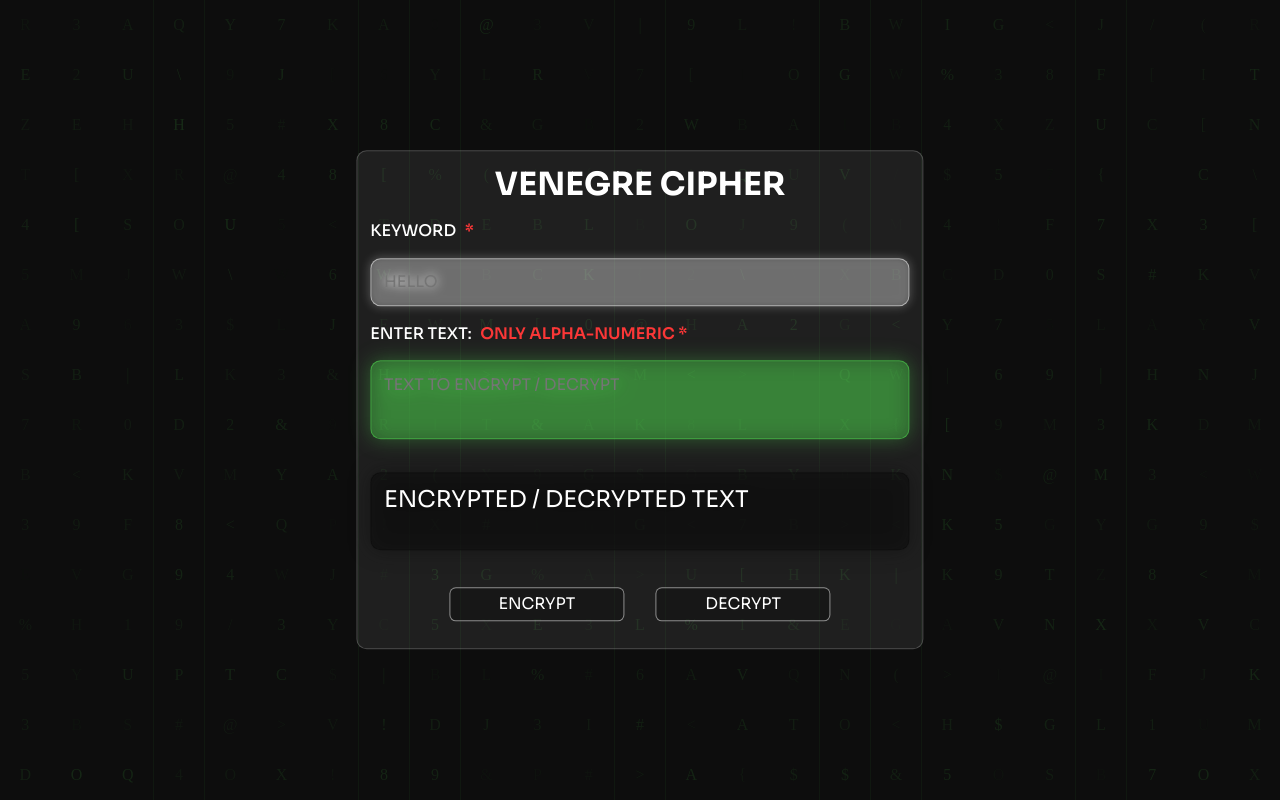
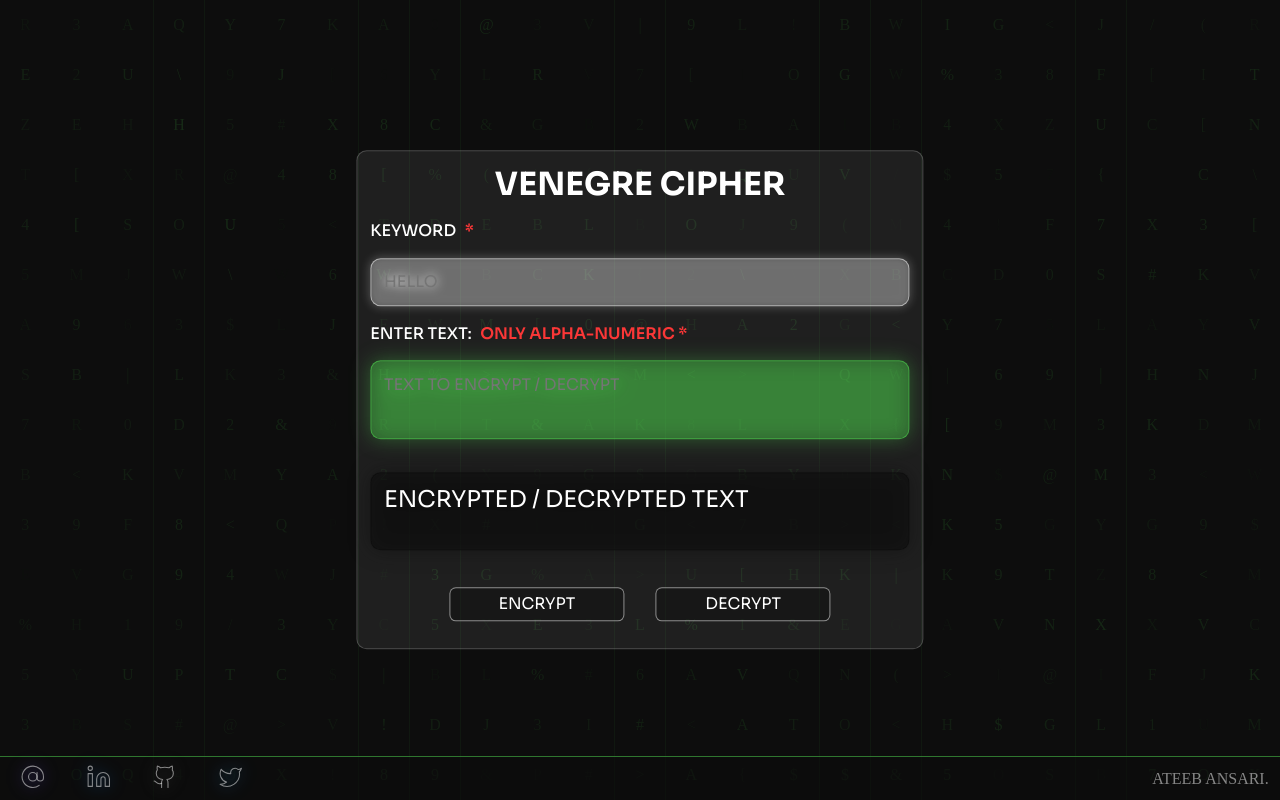
Before and after one commit to 0x5b3a/venegre-cipher, a website built with Vite: page index.html in a window 1280 px wide. Built offline with nearby package versions, Linux system fonts and the light colour scheme; a web font is replaced by a local one.

Commit message:
created footer and fied bugs

```diff
--- a/index.html
+++ b/index.html
@@ -37,6 +37,30 @@
           <button id="decBtn" class="btn">Decrypt</button>
         </section>
         </form>
+
+        <footer>
+          <div class="links">
+
+            <a href="mailto:101mailme@protonmail.com" target="_blank" class="link-item" data-color="#6D4AFF">
+              <i icon-item="at-sign"></i>
+            </a>
+            <a href="https://www.linkedin.com/in/ansari-ateeb/" target="_blank" class="link-item" data-color="#0A66C2">
+              <i icon-item="linkedin"></i>
+            </a>
+            <a href="https://github.com/0x5b3a" target="_blank" class="link-item" data-color="#666666">
+              <i icon-item="github"></i>
+            </a>
+            <a href="https://twitter.com/0x5b3a" target="_blank" class="link-item" data-color="#1D9BF0">
+              <i icon-item="twitter"></i>
+            </a>
+          </div>
+          <div class="name">
+            <div class="author">
+              Ateeb Ansari.
+            </div>
+          </div>
+
+        </footer>
     </div>
 
     <!-- <script src="src/ceaser.js"></script> -->
--- a/main.js
+++ b/main.js
@@ -4,7 +4,7 @@ import { chars, randomChar } from './src/random';
 
 import { ALPHABETS, NUMBERS, createENC_KEY, encryption, mergeUniqueStrings, decryption, generateVMatrix } from './src/vengere';
 
-
+import './src/createIcons'
 /* #################### GRID ########################## */
 
 // get grid parent
@@ -53,7 +53,7 @@ document.body.addEventListener("resize",()=>{
     }
 })
 
-/* #########################3 MAIN LOGIC ################## */
+/* ######################### MAIN LOGIC ################## */
 let KEYWORD;
 let TEXT;
 toDecryptBtn.onclick = e =>{
@@ -113,3 +113,9 @@ function isAlphanumeric(str) {
     /********** CHECK STRING IS ALPHA-NUMERIC ***********/
     return /^[a-zA-Z0-9]+$/.test(str);
 }
+
+
+const links = document.querySelectorAll(".link-item")
+links.forEach((e)=>{
+   e.style.setProperty("--color",e.dataset.color)
+})
--- /dev/null
+++ b/src/createIcons.js
@@ -0,0 +1,18 @@
+import { AtSign, Github, Linkedin, Twitter, createIcons } from "lucide";
+
+createIcons({
+    icons :{
+        Github,
+        Twitter,
+        Linkedin,
+        AtSign,
+
+    },
+    attrs:{
+        class : ["icon"],
+        height : "",
+        width : "",
+
+    },
+    nameAttr : "icon-item"
+})
--- a/src/style/main.scss
+++ b/src/style/main.scss
@@ -58,7 +58,8 @@
 
 }
 h1{
-    text-transform: uppercase
+    text-transform: uppercase;
+    cursor: default;
 }
 
 label{
@@ -119,7 +120,8 @@ label{
         word-wrap: break-word;
         filter: drop-shadow(0 0 10px $black);
 
-        font-size: clamp(20px,1.8svw,2svw)
+        font-size: clamp(20px,1.8svw,2svw);
+        cursor: default
     }
 
 }
@@ -139,6 +141,7 @@ label{
         border-radius: 0.5svw;
         width: 40%;
         background: rgba($black,0.4);
+        cursor: pointer;
         @include trnasition(all,500ms,ease);
         &:hover{
             border: 0.1svw solid $green;
@@ -183,3 +186,61 @@ label{
         min-width:200px;
     }
 }
+
+footer{
+    position: absolute;
+    bottom: 0;
+    left: 50%;
+    transform: translateX(-50%);
+
+
+    width: calc(100%);
+    padding: 5px;
+    border-top: 0.1svw rgba($green,0.5) solid;
+    background: rgba($black,0.6);
+    @include flex(flex-start,center,row,wrap);
+    .links{
+        @include flex(space-evenly,center,row,wrap,2svw);
+        width: 20%;
+    }
+    a{
+        all: unset;
+        transition: all ease 500ms;
+        cursor: pointer;
+        &:hover{
+            .icon{
+                stroke: var(--color);
+            }
+        }
+        padding-top: 2px;
+    }
+    .icon{
+        transition: all ease 600ms;
+        min-height: 24px;
+        height: 2svw;
+        aspect-ratio: 1;
+        stroke-width: 1;
+        stroke: rgba($white,0.5);
+        filter: drop-shadow(0 0 8px var(--color));
+    }
+    .name{
+        @include flex(flex-end,center,row,wrap);
+        width: calc(100% - 21%);
+        text-align: right;
+        font-family: $mono;
+        font-weight: 200;
+        font-size: clmap(20px,2svw,2svw);
+        text-transform: uppercase;
+
+        color: rgba($white,0.5);
+
+        transition: all ease 300ms;
+    }
+    .author:hover{
+        color: rgba($green,1);
+        filter: drop-shadow(0 0 8px $green);
+    }
+    .author{
+        transition: all ease 600ms;
+    }
+}
```
